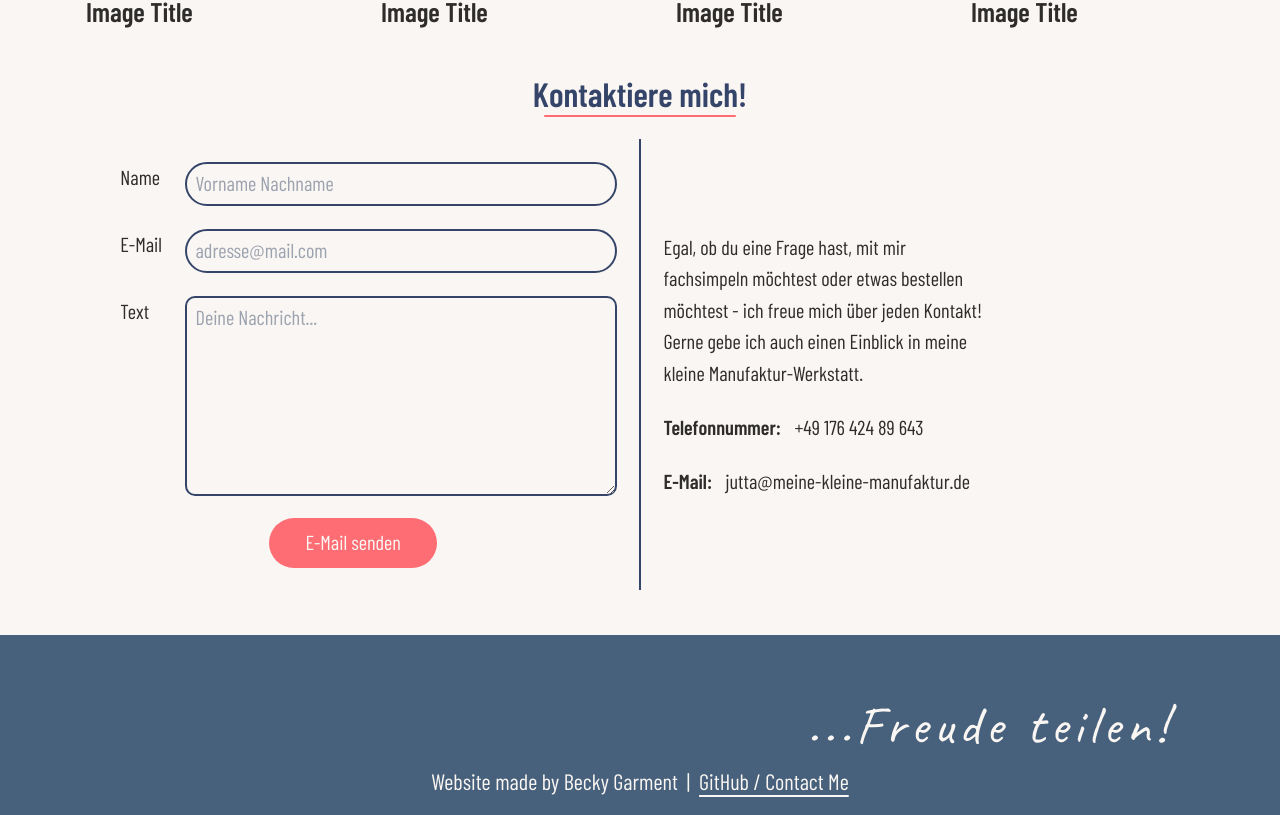
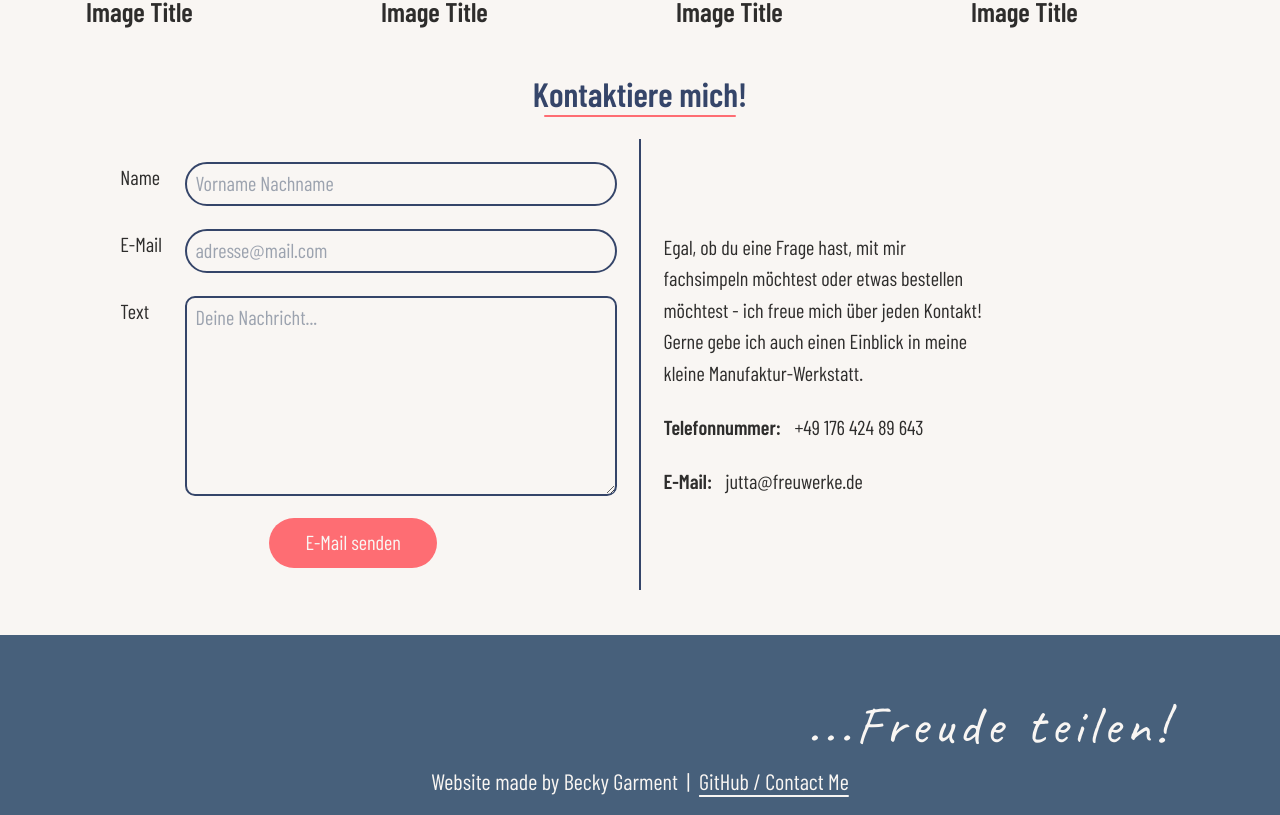
Before and after one commit to Fluxticks/jutta-production, a Next.js app: page /shop in a window 1280 px wide. Shown: the part 1871-2686 px from the top of the page. Built offline with nearby package versions, Linux system fonts and the light colour scheme.

Commit message:
Updated aspects for new branding

```diff
--- a/components/ContactForm.jsx
+++ b/components/ContactForm.jsx
@@ -33,7 +33,7 @@ const ContactForm = ({ text }) => {
       if (currentCooldown > 0) {
         setButtonText(
           BUTTON_COOLDOWN_TEXT.replace("...", " ") +
-            `(${Math.trunc(currentCooldown / 1000)}s)`
+          `(${Math.trunc(currentCooldown / 1000)}s)`
         );
         currentCooldown -= 1000;
       } else {
@@ -154,8 +154,8 @@ const ContactForm = ({ text }) => {
               </div>
               <div className={style.contact_info}>
                 <h1>E-Mail:</h1>
-                <a href="mailto:jutta@meine-kleine-manufaktur.de">
-                  <h2>jutta@meine-kleine-manufaktur.de</h2>
+                <a href="mailto:jutta@freuwerke.de">
+                  <h2>jutta@freuwerke.de</h2>
                 </a>
               </div>
             </div>
--- a/components/layout/styles/Logo.module.css
+++ b/components/layout/styles/Logo.module.css
@@ -13,7 +13,7 @@
 
 .logo {
   mask: url("../../../public/logo.svg") center no-repeat;
-  @apply w-[80%] h-[80%] bg-custom-cream;
+  @apply w-full h-full bg-custom-cream;
 }
 
 .page_name {
@@ -28,7 +28,7 @@
   }
 
   .logo_background {
-    translate: -60% 35%;
+    translate: -50% 15%;
     width: clamp(7rem, 1.75vw + 3.75rem, 8rem);
     height: clamp(7rem, 1.75vw + 3.75rem, 8rem);
     @apply absolute;
```
Also changed, not shown: public/logo.svg.
